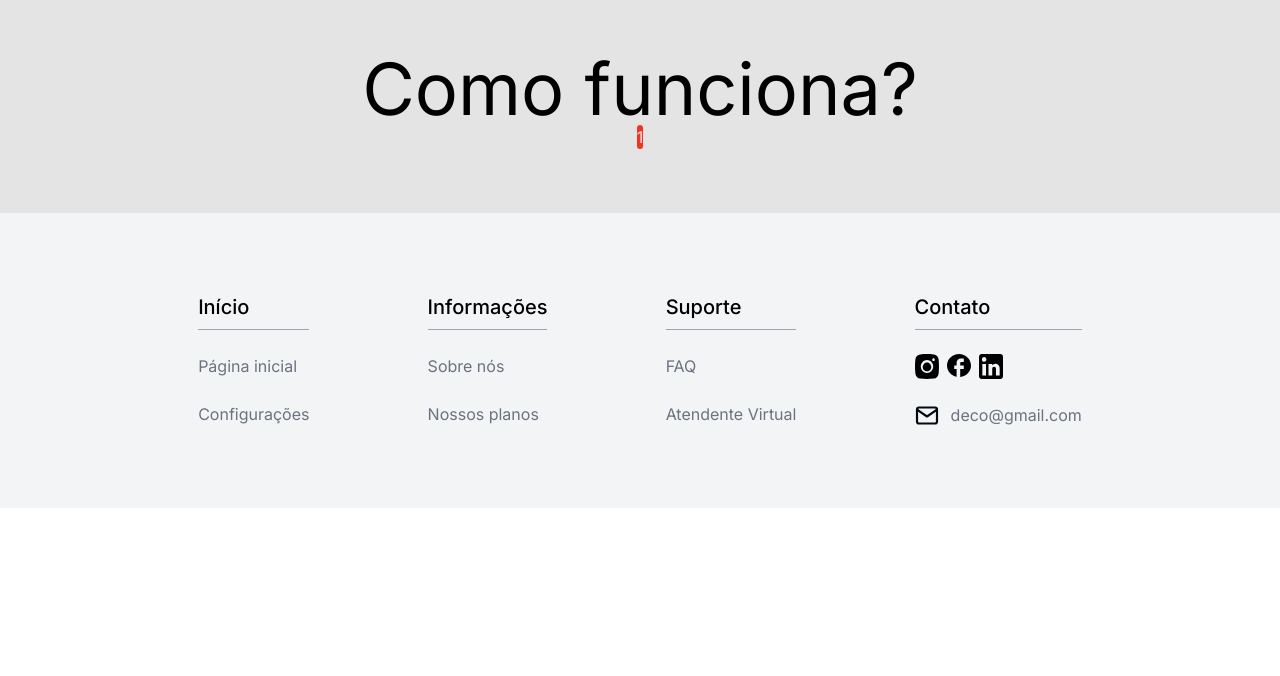
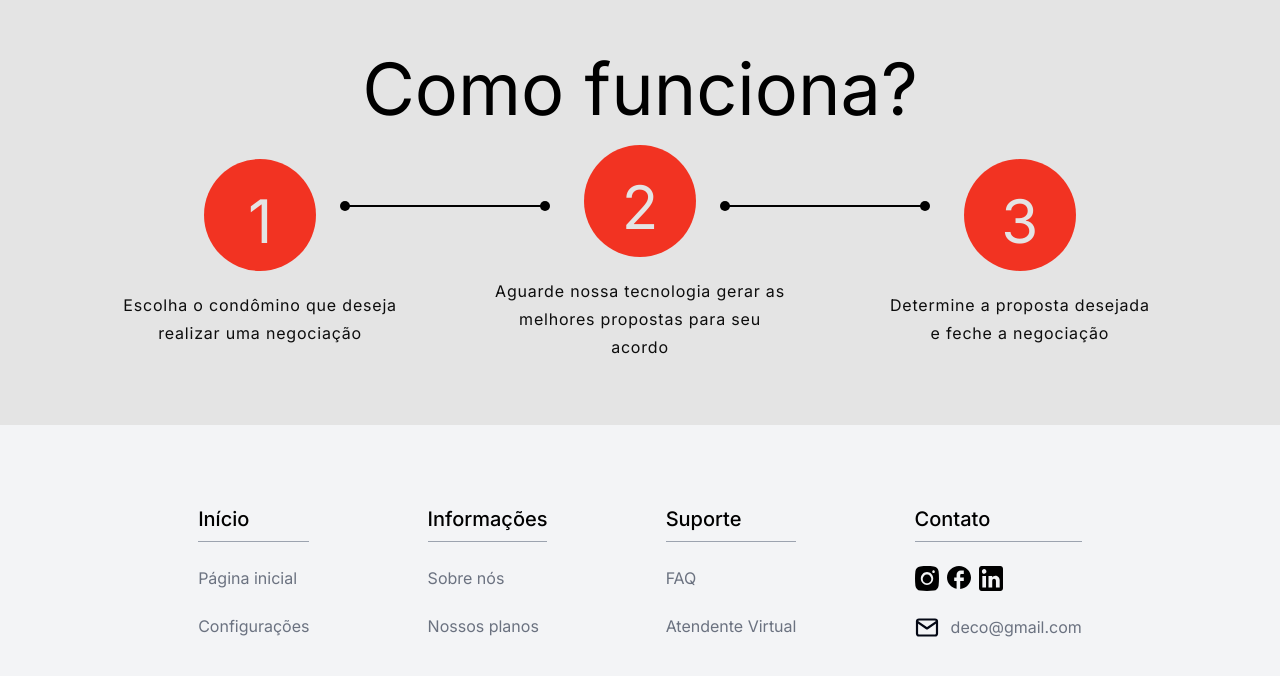
Before and after one commit to fpeduu/reco, a Next.js app in the folder nextjs_frontend/: page / in a window 1280 px wide. Shown: the part 1145-1821 px from the top of the page. Before the commit the page ends 1653 px from the top, so only its background shows below. Built offline with nearby package versions, Linux system fonts and the light colour scheme; no server answers.

Commit message:
add section of user guide

```diff
--- a/nextjs_frontend/src/app/landing.module.scss
+++ b/nextjs_frontend/src/app/landing.module.scss
@@ -13,3 +13,91 @@
     }
   }
 }
+
+.userGuideStep {
+  @apply flex flex-col items-center justify-center gap-5 w-full;
+
+  div {
+    @apply flex items-center justify-center rounded-full text-tertiary bg-primary w-28 h-28 text-6xl pt-3;
+  }
+
+  p {
+    @apply max-w-2xl tracking-wider leading-7 max-w-xs text-center text-secondary;
+  }
+}
+
+.horizontalLine {
+  width: 200px; /* Adjust the length of the line as needed */
+  height: 2px; /* Adjust the thickness of the line as needed */
+  background-color: #000; /* Adjust the line color as needed */
+  position: absolute;
+  margin: 20px 0; /* Adjust the margin as needed */
+
+  @media screen and (max-width: 767px) {
+    display: none;
+  }
+  @media screen and (max-width: 1024px) {
+    width: 100px;
+  }
+  /* Add dot/circle at the beginning of the line */
+  &::before {
+    content: "";
+    width: 10px; /* Adjust the dot/circle size as needed */
+    height: 10px; /* Adjust the dot/circle size as needed */
+    background-color: #000; /* Adjust the dot/circle color as needed */
+    border-radius: 50%;
+    position: absolute;
+    left: 0;
+    top: 50%;
+    transform: translate(-50%, -50%);
+  }
+
+  /* Add dot/circle at the end of the line */
+  &::after {
+    content: "";
+    width: 10px; /* Adjust the dot/circle size as needed */
+    height: 10px; /* Adjust the dot/circle size as needed */
+    background-color: #000; /* Adjust the dot/circle color as needed */
+    border-radius: 50%;
+    position: absolute;
+    right: 0;
+    top: 50%;
+    transform: translate(50%, -50%);
+  }
+}
+
+.verticalLine {
+  width: 2px; /* Adjust the thickness of the line as needed */
+  height: 150px; /* Adjust the height of the line as needed */
+  background-color: #000; /* Adjust the line color as needed */
+  position: relative;
+  margin: 20px 0; /* Adjust the margin as needed */
+  @media screen and (min-width: 768px) {
+    display: none;
+  }
+  /* Add dot/circle at the beginning of the line */
+  &::before {
+    content: "";
+    width: 10px; /* Adjust the dot/circle size as needed */
+    height: 10px; /* Adjust the dot/circle size as needed */
+    background-color: #000; /* Adjust the dot/circle color as needed */
+    border-radius: 50%;
+    position: absolute;
+    left: 50%;
+    top: 0;
+    transform: translate(-50%, -50%);
+  }
+
+  /* Add dot/circle at the end of the line */
+  &::after {
+    content: "";
+    width: 10px; /* Adjust the dot/circle size as needed */
+    height: 10px; /* Adjust the dot/circle size as needed */
+    background-color: #000; /* Adjust the dot/circle color as needed */
+    border-radius: 50%;
+    position: absolute;
+    left: 50%;
+    bottom: 0;
+    transform: translate(-50%, 50%);
+  }
+}
--- a/nextjs_frontend/src/app/page.tsx
+++ b/nextjs_frontend/src/app/page.tsx
@@ -94,9 +94,36 @@ export default function Home() {
       <section id="userGuide" className="w-full max-h-fit bg-tertiary">
         <div className="flex flex-col items-center m-16">
           <h1 className="text-7xl">Como funciona?</h1>
-          <div>
-            <div>
-              <div className="rounded-full text-tertiary bg-primary">1</div>
+          <div className="flex flex-col gap-5 mt-5 md:flex-row lg:gap-10 ">
+            <div className={Styles.userGuideStep}>
+              <div>1</div>
+
+              <p>Escolha o condômino que deseja realizar uma negociação</p>
+            </div>
+            <div className="relative top-12 right-12 hidden md:block lg:right-[105px] lg:top-10">
+              <div className={`${Styles.horizontalLine} `}></div>
+            </div>
+            <div className="relative left-[50%] md:hidden">
+              <div className={Styles.verticalLine}></div>
+            </div>
+            <div className={Styles.userGuideStep}>
+              <div>2</div>
+              <p>
+                Aguarde nossa tecnologia gerar as melhores propostas para seu
+                acordo
+              </p>
+            </div>
+            <div className="relative top-12 right-12 hidden md:block lg:right-[105px] lg:top-10">
+              <div className={`${Styles.horizontalLine} `}></div>
+            </div>
+            <div className="relative left-[50%] md:hidden">
+              <div className={Styles.verticalLine}></div>
+            </div>
+            <div className={Styles.userGuideStep}>
+              <div>3</div>
+              <p>
+                Determine a proposta desejada <br /> e feche a negociação
+              </p>
             </div>
           </div>
         </div>
```
